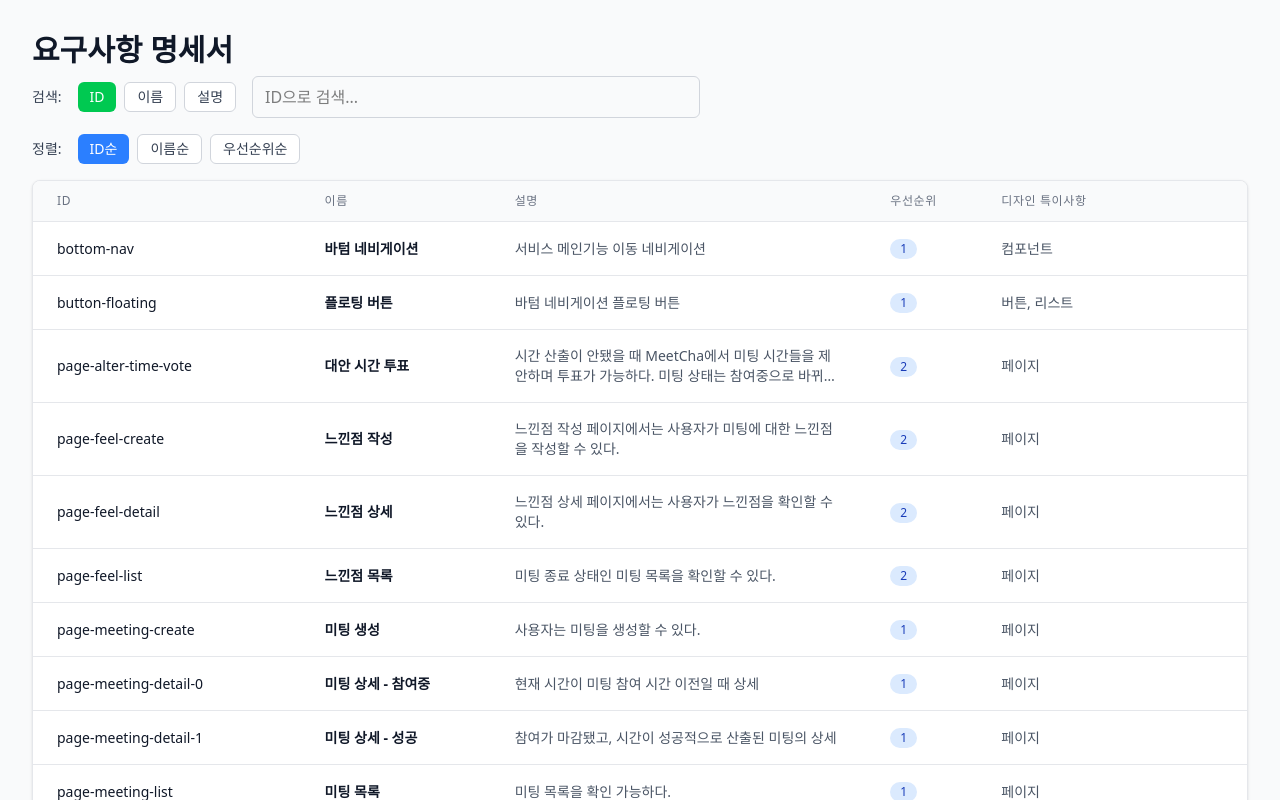
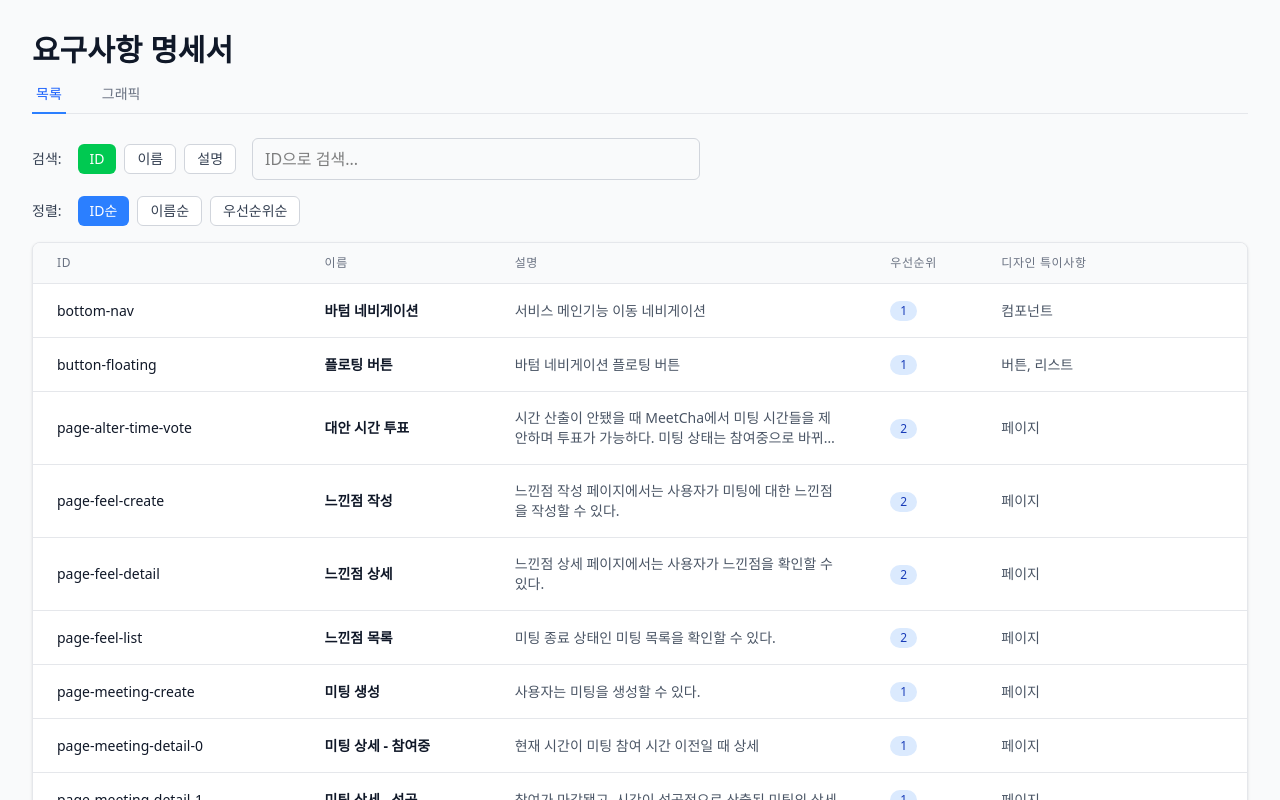
Before and after one commit to Meetcha-DevTeam/meetcha-pm, a React (Vite) app in the folder packages/req-specify/: page / in a window 1280 px wide. Shown: the top 800 px of the page. Built offline with nearby package versions, Linux system fonts and the light colour scheme.

Commit message:
feat: graphic view

```diff
--- a/packages/req-specify/package.json
+++ b/packages/req-specify/package.json
@@ -14,7 +14,8 @@
     "clsx": "^2.1.1",
     "react": "^19.1.0",
     "react-dom": "^19.1.0",
-    "react-router-dom": "^7.6.3"
+    "react-router-dom": "^7.6.3",
+    "reactflow": "^11.11.4"
   },
   "devDependencies": {
     "@eslint/js": "^9.29.0",
--- /dev/null
+++ b/packages/req-specify/src/components/SpecGraph.tsx
@@ -0,0 +1,105 @@
+import React, { useMemo, useCallback } from 'react';
+import ReactFlow, {
+  type Node,
+  type Edge,
+  Controls,
+  Background,
+  useNodesState,
+  useEdgesState,
+  addEdge,
+  type Connection,
+} from 'reactflow';
+import 'reactflow/dist/style.css';
+import type { Spec } from '../types/base';
+
+interface SpecGraphProps {
+  specs: Spec[];
+  onNodeClick?: (specId: string) => void;
+}
+
+const nodeTypes = {};
+
+export const SpecGraph: React.FC<SpecGraphProps> = ({ specs, onNodeClick }) => {
+  const { initialNodes, initialEdges } = useMemo(() => {
+    const nodes: Node[] = specs.map((spec, index) => {
+      const row = Math.floor(index / 3);
+      const col = index % 3;
+      return {
+        id: spec.id,
+        type: 'default',
+        position: {
+          x: col * 400 + 100 + Math.random() * 40 - 20,
+          y: row * 180 + 100 + Math.random() * 30 - 15
+        },
+        data: {
+          label: (
+            <div className="p-2 bg-white border border-gray-200 rounded-lg shadow-sm hover:shadow-md transition-shadow">
+              <p className="font-semibold text-base text-gray-900">{spec.id}</p>
+              <p className="text-sm text-gray-900">{spec.name}</p>
+              <p className="text-sm text-gray-500">우선순위: {spec.priority}</p>
+            </div>
+          )
+        },
+        style: {
+          background: 'transparent',
+          border: 'none',
+          width: 'auto',
+          height: 'auto',
+        },
+      };
+    });
+
+    const edges: Edge[] = [];
+
+    specs.forEach((spec) => {
+      if (spec.export) {
+        spec.export.forEach((edge) => {
+          edges.push({
+            id: `${spec.id}-${edge.id}`,
+            source: spec.id,
+            target: edge.id,
+            type: 'smoothstep',
+            animated: true,
+            style: { stroke: '#3b82f6', strokeWidth: 1 },
+          });
+        });
+      }
+    });
+
+    return { initialNodes: nodes, initialEdges: edges };
+  }, [specs]);
+
+  const [nodes, , onNodesChange] = useNodesState(initialNodes);
+  const [edges, setEdges, onEdgesChange] = useEdgesState(initialEdges);
+
+  const onConnect = useCallback(
+    (params: Connection) => setEdges((eds) => addEdge(params, eds)),
+    [setEdges]
+  );
+
+  const handleNodeClick = useCallback(
+    (_event: React.MouseEvent, node: Node) => {
+      onNodeClick?.(node.id);
+    },
+    [onNodeClick]
+  );
+
+  return (
+    <div className="w-full h-[600px] border border-gray-200 rounded-lg bg-gray-50">
+      <ReactFlow
+        nodes={nodes}
+        edges={edges}
+        onNodesChange={onNodesChange}
+        onEdgesChange={onEdgesChange}
+        onConnect={onConnect}
+        onNodeClick={handleNodeClick}
+        nodeTypes={nodeTypes}
+        fitView
+        attributionPosition="bottom-left"
+      >
+        <Controls />
+        <Background color="#aaa" gap={16} />
+      </ReactFlow>
+    </div>
+  );
+};
--- /dev/null
+++ b/packages/req-specify/src/components/ViewTabs.tsx
@@ -0,0 +1,44 @@
+import React from 'react';
+
+export enum ViewMode {
+  LIST = 'list',
+  GRAPH = 'graph'
+}
+
+export type ViewModeType = ViewMode.LIST | ViewMode.GRAPH;
+
+interface ViewTabsProps {
+  currentMode: ViewModeType;
+  onModeChange: (mode: ViewModeType) => void;
+}
+
+export const ViewTabs: React.FC<ViewTabsProps> = ({ currentMode, onModeChange }) => {
+  return (
+    <div className="mb-6">
+      <div className="border-b border-gray-200">
+        <nav className="-mb-px flex space-x-8">
+          <button
+            onClick={() => onModeChange(ViewMode.LIST)}
+            className={`py-2 px-1 border-b-2 font-medium text-sm ${
+              currentMode === ViewMode.LIST
+                ? 'border-blue-500 text-blue-600'
+                : 'border-transparent text-gray-500 hover:text-gray-700 hover:border-gray-300'
+            }`}
+          >
+            목록
+          </button>
+          <button
+            onClick={() => onModeChange(ViewMode.GRAPH)}
+            className={`py-2 px-1 border-b-2 font-medium text-sm ${
+              currentMode === ViewMode.GRAPH
+                ? 'border-blue-500 text-blue-600'
+                : 'border-transparent text-gray-500 hover:text-gray-700 hover:border-gray-300'
+            }`}
+          >
+            그래픽
+          </button>
+        </nav>
+      </div>
+    </div>
+  );
+};
--- a/packages/req-specify/src/pages/home.tsx
+++ b/packages/req-specify/src/pages/home.tsx
@@ -6,6 +6,8 @@ import type { SortByType } from "../components/SortControls";
 import { SearchControls, SearchField } from "../components/SearchControls";
 import type { SearchFieldType } from "../components/SearchControls";
 import { SpecTable } from "../components/SpecTable";
+import { ViewTabs, ViewMode, type ViewModeType } from "../components/ViewTabs";
+import { SpecGraph } from "../components/SpecGraph";
 
 export const HomePage = () => {
   const { specMap } = useSpec();
@@ -15,6 +17,7 @@ export const HomePage = () => {
   const [searchField, setSearchField] = useState<SearchFieldType>(
     SearchField.id
   );
+  const [viewMode, setViewMode] = useState<ViewModeType>(ViewMode.LIST);
 
   const specs = useMemo(() => {
     let specsArray = Array.from(specMap.values());
@@ -65,6 +68,10 @@ export const HomePage = () => {
         <h1 className="text-3xl font-bold text-gray-900 mb-2">
           요구사항 명세서
         </h1>
+        <ViewTabs currentMode={viewMode} onModeChange={setViewMode} />
+
+        {viewMode === ViewMode.LIST ? (
+          <>
             <SearchControls
               searchTerm={searchTerm}
               searchField={searchField}
@@ -72,6 +79,10 @@ export const HomePage = () => {
             />
             <SortControls sortBy={sortBy} onSortChange={setSortBy} />
             <SpecTable specs={specs} onRowClick={handleRowClick} />
+          </>
+        ) : (
+          <SpecGraph specs={specs} onNodeClick={handleRowClick} />
+        )}
       </div>
     </div>
   );
```
Also changed, not shown: 1 other file (tests, documents, lock files or other folders). Lines whose indentation alone changed are shown as unchanged.
